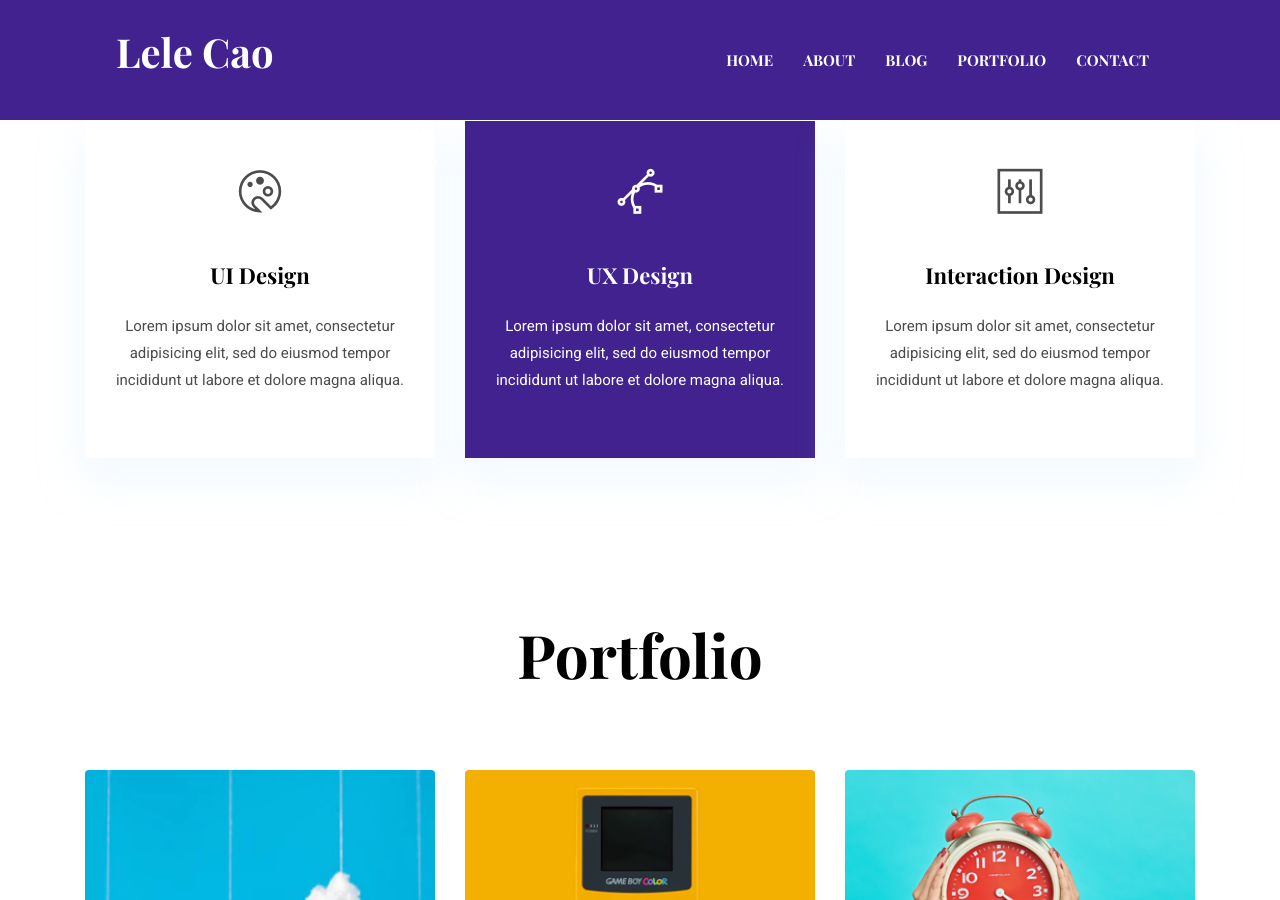
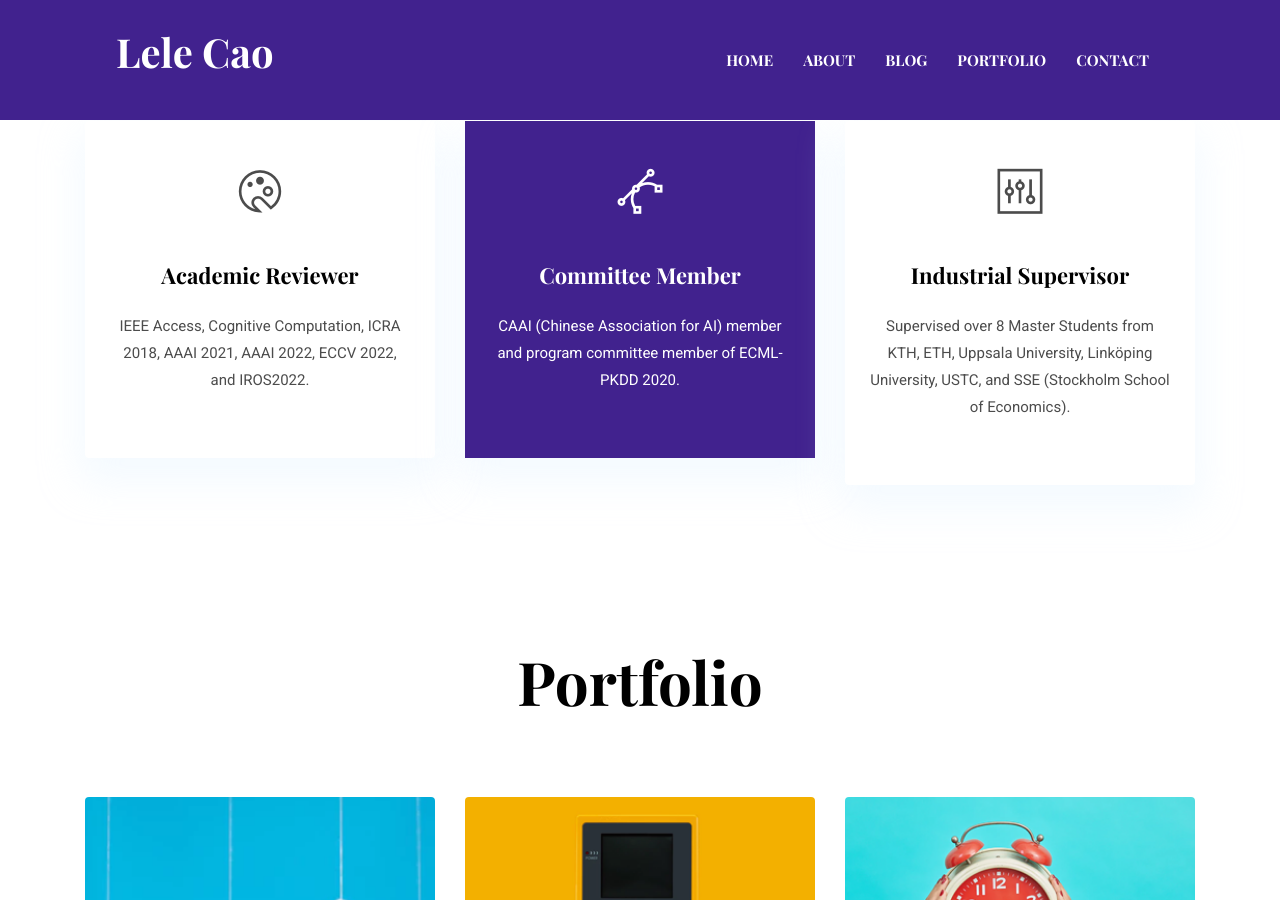
Before and after one commit to vishalbelsare/caolele.github.io, a Jekyll site: the page built from index.html, in a window 1280 px wide and 900 px high, scrolled down 3081 px. Built offline with Jekyll 4.4.1, drawn with Linux system fonts in a browser that asks for light colours.

Commit message:
services

```diff
--- a/_data/settings.yml
+++ b/_data/settings.yml
@@ -116,7 +116,7 @@ experience:
 
 education-title: Education
 education:
-- {name: Ph.D. Artificial Intelligence, date: 'Aug 2012 - Jul 2016', organization: 'Tsinghua University', icon: 'alibaba.png'}
+- {name: Ph.D. Artificial Intelligence, date: 'Aug 2012 - Jul 2016', organization: 'Tsinghua University'}
 - {name: Visiting Ph.D. Machine Learning, date: 'Mar 2015 - Mar 2016', organization: 'The University of Melbourne'}
 - {name: M.Sc. Interactive Systems Engineering, date: 'Aug 2006 - Mar 2010', organization: 'KTH Royal Institute of Technology'}
 - {name: B.Eng. Software Engineering, date: 'Sep 2001 - Jun 2005', organization: 'Southeast University'}
@@ -128,21 +128,21 @@ education:
 services-title: Services
 services:
 - {
-    name: UI Design,
+    name: Academic Reviewer,
     icon: ti-palette,
-    description: 'Lorem ipsum dolor sit amet, consectetur adipisicing elit, sed do eiusmod tempor incididunt ut labore et dolore magna aliqua.',
+    description: 'IEEE Access, Cognitive Computation, ICRA 2018, AAAI 2021, AAAI 2022, ECCV 2022, and IROS2022.',
     active: # Add true to select section
   }
 - {
-    name: UX Design,
+    name: Committee Member,
     icon: ti-vector,
-    description: 'Lorem ipsum dolor sit amet, consectetur adipisicing elit, sed do eiusmod tempor incididunt ut labore et dolore magna aliqua.',
+    description: 'CAAI (Chinese Association for AI) member and program committee member of ECML-PKDD 2020.',
     active: true # Add true to select section
   }
 - {
-    name: Interaction Design,
+    name: Industrial Supervisor,
     icon: ti-panel,
-    description: 'Lorem ipsum dolor sit amet, consectetur adipisicing elit, sed do eiusmod tempor incididunt ut labore et dolore magna aliqua.',
+    description: 'Supervised over 8 Master Students from KTH, ETH, Uppsala University, Linköping University, USTC, and SSE (Stockholm School of Economics).',
     active: # Add true to select section
   }
 
```
